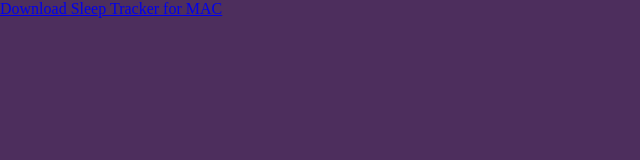
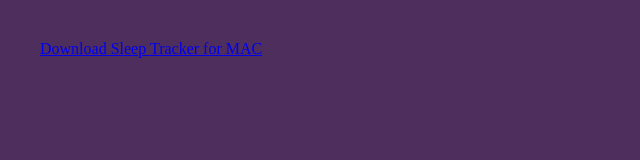
Before and after one commit to ninaknoph/NINAElectronApp-master, an Electron app: page docs/index.html in a window 1600 px wide. Shown: the whole page, without its empty margins (0-640 px from the left). Drawn offline with Linux system fonts and the light colour scheme.

Commit message:
new link

```diff
--- a/docs/style.css
+++ b/docs/style.css
@@ -12,7 +12,7 @@
   background-color: rgb(77, 46, 93);
 }
 
-a.link {
+.link {
   color: white;
   font-family: "raleway";
   padding: 30px;
```
